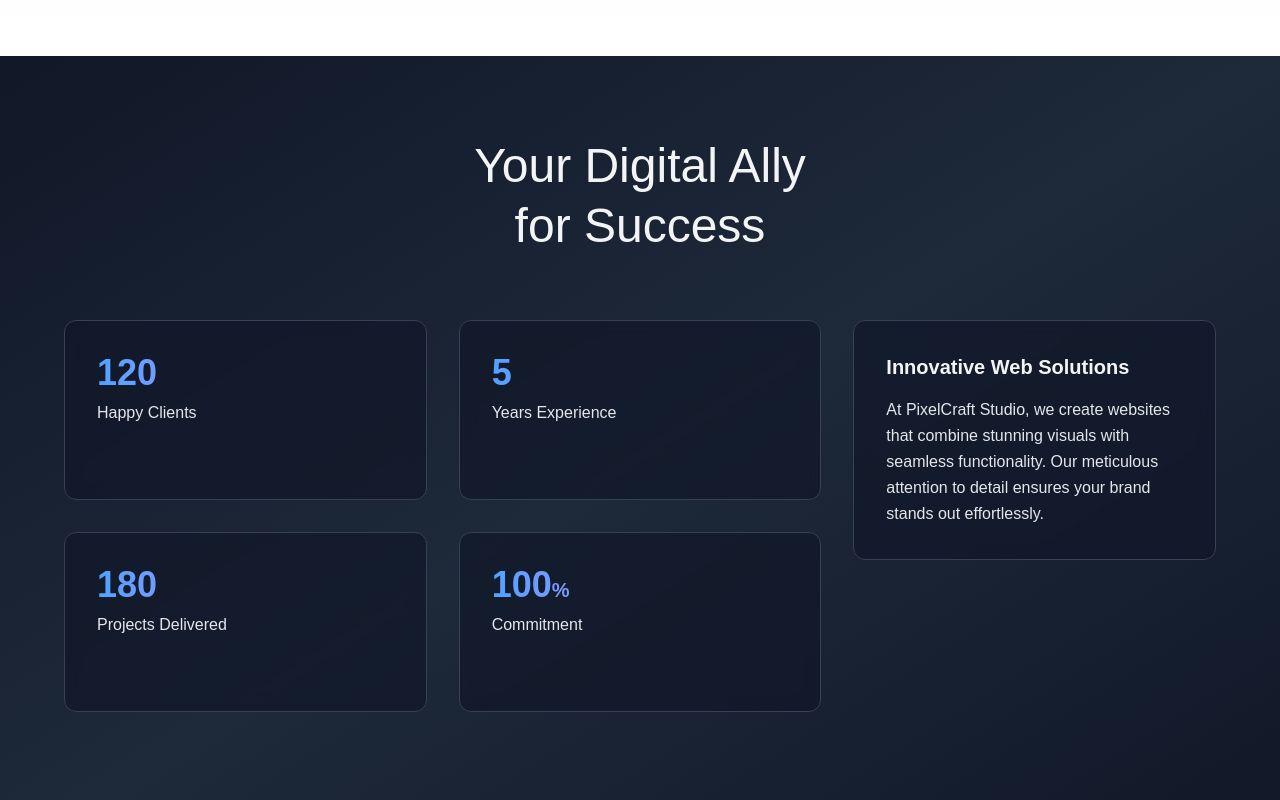
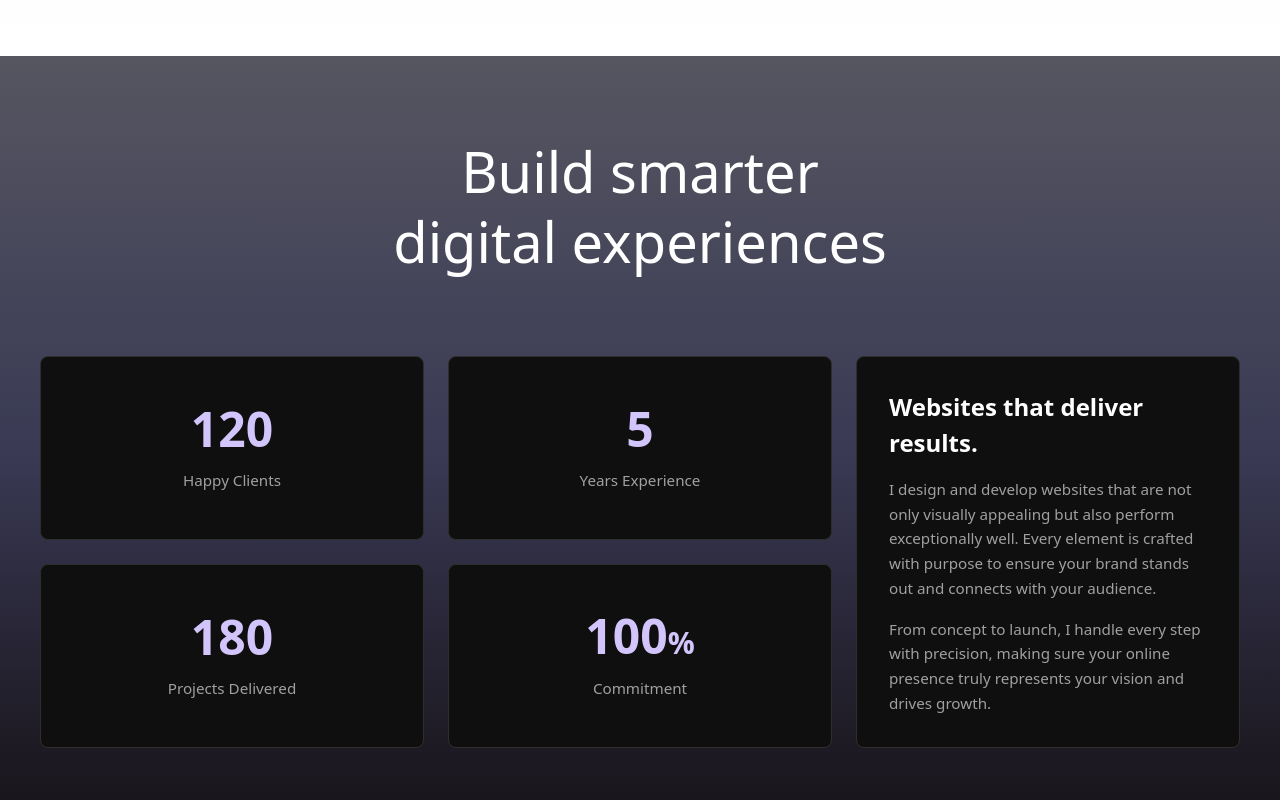
Before and after one commit to TarunGupta2602/Devora, a Next.js app: page / in a window 1280 px wide. Shown: the part 1520-2320 px from the top of the page. Built offline with nearby package versions, Linux system fonts and the light colour scheme.

Commit message:
some more issues ui

```diff
--- a/app/globals.css
+++ b/app/globals.css
@@ -1,3 +1,4 @@
+/* globals.css */
 @import "tailwindcss";
 
 :root {
@@ -22,14 +23,13 @@
 body {
   background: var(--background);
   color: var(--foreground);
-  font-family: Arial, Helvetica, sans-serif;
+  font-family: var(--font-sans), Arial, Helvetica, sans-serif;
 }
 
-@keyframes gridMove {
-  0% { background-position: 0 0; }
-  100% { background-position: 50px 50px; }
+.border-gradient-to-r {
+  border-image: linear-gradient(to right, rgba(59, 130, 246, 0.5), rgba(139, 92, 246, 0.5)) 1;
 }
-@keyframes wave {
-  0% { transform: translateX(0); }
-  100% { transform: translateX(-1440px); }
+
+html {
+  scroll-behavior: smooth;
 }
--- a/app/page.js
+++ b/app/page.js
@@ -1,7 +1,8 @@
+
 "use client";
 
 import React from 'react';
-import { motion, useInView } from 'framer-motion';
+import { motion, useInView, useScroll, useTransform, useSpring } from 'framer-motion';
 import { useState, useRef, useEffect } from 'react';
 import Image from 'next/image';
 import Head from 'next/head';
@@ -10,6 +11,7 @@ export default function HomePage() {
   const [openIndex, setOpenIndex] = useState(null);
   const ref = useRef(null);
   const isInView = useInView(ref, { once: false, amount: 0.2 });
+  const sectionRef = useRef(null);
 
   const portfolioImages = [
     "/image3.png",
@@ -96,20 +98,18 @@ export default function HomePage() {
     const cardRef = useRef(null);
     const cardIsInView = useInView(cardRef, { once: false, amount: 0.1, margin: "-5% 0px -5% 0px" });
 
-    // Debug log to verify step.number
     useEffect(() => {
       if (process.env.NODE_ENV === 'development') {
         console.log(`WorkflowStep ${index + 1}: step.number = ${step.number}`);
       }
     }, [step.number, index]);
 
-    // Define uniform size with increasing left and top margins for cards
     const cardStyles = [
-      'w-[90%] sm:w-[700px] h-[260px] mt-4 ml-4', // Card 1
-      'w-[90%] sm:w-[700px] h-[260px] mt-8 ml-8', // Card 2
-      'w-[90%] sm:w-[700px] h-[260px] mt-12 ml-12', // Card 3
-      'w-[90%] sm:w-[700px] h-[260px] mt-16 ml-16', // Card 4
-      'w-[90%] sm:w-[700px] h-[260px] mt-20 ml-22', // Card 5
+      'w-[90%] sm:w-[700px] h-[260px] mt-4 ml-4',
+      'w-[90%] sm:w-[700px] h-[260px] mt-8 ml-8',
+      'w-[90%] sm:w-[700px] h-[260px] mt-12 ml-12',
+      'w-[90%] sm:w-[700px] h-[260px] mt-16 ml-16',
+      'w-[90%] sm:w-[700px] h-[260px] mt-20 ml-22',
     ];
 
     return (
@@ -157,22 +157,45 @@ export default function HomePage() {
     );
   };
 
-  const StatNumber = ({ value, unit }) => {
+  const StatNumber = ({ value, unit, sectionRef }) => {
     const statRef = useRef(null);
     const isInView = useInView(statRef, { once: true, amount: 0.5 });
+    const count = useSpring(0, { stiffness: 100, damping: 30 });
+    const formattedCount = useTransform(count, (val) => Math.floor(val));
+
+    useEffect(() => {
+      if (isInView) {
+        count.set(value);
+      }
+    }, [isInView, count, value]);
+
+    const { scrollYProgress } = useScroll({
+      target: sectionRef,
+      offset: ["start end", "end start"],
+    });
+
+    const color = useTransform(
+      scrollYProgress,
+      [0, 0.5, 1],
+      [
+        'rgb(59, 130, 246)',
+        'rgb(139, 92, 246)',
+        'rgb(255, 255, 255)',
+      ]
+    );
 
     return (
       <motion.div
         ref={statRef}
-        className="text-2xl sm:text-3xl md:text-4xl font-bold mb-2 bg-gradient-to-r from-blue-400 to-purple-400 bg-clip-text text-transparent"
-        initial={{ opacity: 0 }}
-        animate={{ opacity: isInView ? 1 : 0 }}
+        className="text-3xl sm:text-4xl md:text-5xl font-bold mb-3 font-[var(--font-sans)]"
+        initial={{ opacity: 0, y: 20 }}
+        animate={{ opacity: isInView ? 1 : 0, y: isInView ? 0 : 20 }}
         transition={{ duration: 0.5 }}
       >
-        <span>
-          {value}
-          {unit && <span className="text-lg sm:text-xl">{unit}</span>}
-        </span>
+        <motion.span style={{ color }} className="inline-block">
+          <motion.span>{formattedCount}</motion.span>
+          {unit && <span className="text-xl sm:text-2xl md:text-3xl">{unit}</span>}
+        </motion.span>
       </motion.div>
     );
   };
@@ -333,52 +356,71 @@ export default function HomePage() {
         </div>
       </section>
 
-      <section className="relative min-h-[80vh] sm:min-h-screen bg-gradient-to-br from-gray-900 via-gray-800 to-gray-900 text-gray-100 py-12 sm:py-16 md:py-20 px-4 sm:px-6 overflow-hidden">
-        <div className="max-w-[90%] sm:max-w-6xl mx-auto">
+   <section
+  ref={sectionRef}
+  className="relative min-h-screen bg-gradient-to-b from-[#565661] via-[#393954] to-[#141014] text-white py-20 px-6 sm:px-8 overflow-hidden"
+>
+  <div className="max-w-[1200px] mx-auto">
+    {/* Heading */}
     <motion.div
-            className="text-center mb-8 sm:mb-12 md:mb-16"
+      className="text-center mb-20"
       initial={{ opacity: 0 }}
       animate={{ opacity: 1 }}
       transition={{ duration: 0.6 }}
     >
-            <h1 className="text-2xl sm:text-3xl md:text-4xl lg:text-5xl leading-tight">
-              Your Digital Ally
-              <br />
-              for Success
+      <h1 className="text-[2.5rem] sm:text-[3rem] md:text-[3.5rem] font-light leading-tight">
+        Build smarter <br />
+        <span className="font-medium">digital experiences</span>
       </h1>
     </motion.div>
-          <div className="grid grid-cols-1 sm:grid-cols-2 lg:grid-cols-3 gap-6 sm:gap-8 items-start">
-            <div className="sm:col-span-2 grid grid-cols-1 sm:grid-cols-2 gap-6 sm:gap-8">
+
+    {/* Stats + Description */}
+    <div className="grid grid-cols-1 md:grid-cols-3 gap-6">
+      {/* Stats Grid */}
+      <div className="grid grid-cols-2 gap-6 md:col-span-2">
         {stats.map((stat, index) => (
           <motion.div
             key={index}
-                  className="bg-gray-900/70 border border-gray-700 rounded-xl p-6 sm:p-8 min-h-[150px] sm:min-h-[180px] backdrop-blur-sm hover:scale-105 transition-transform duration-300"
-                  style={{ boxSizing: 'border-box' }}
+            className="bg-[#0F0F0F] border border-[#2E2E2E] rounded-lg p-6 flex flex-col items-center justify-center min-h-[150px]"
             initial={{ opacity: 0, y: 20 }}
             animate={{ opacity: 1, y: 0 }}
             transition={{ duration: 0.5, delay: index * 0.2 }}
           >
-                  <StatNumber value={stat.value} unit={stat.unit} />
-                  <div className="text-gray-200 text-sm sm:text-base">{stat.label}</div>
+            <div className="text-[2rem] sm:text-[2.5rem] font-semibold mb-1">
+              <StatNumber value={stat.value} unit={stat.unit} sectionRef={sectionRef} />
+            </div>
+            <div className="text-[0.95rem] text-[#A0A0A0]">{stat.label}</div>
           </motion.div>
         ))}
       </div>
+
+      {/* Description Card */}
       <motion.div
-              className="bg-gray-900/70 border border-gray-700 rounded-xl p-6 sm:p-8 min-h-[150px] sm:min-h-[180px] backdrop-blur-sm"
+        className="bg-[#0F0F0F] border border-[#2E2E2E] rounded-lg p-8 flex flex-col justify-center min-h-[312px] md:min-h-full"
         initial={{ opacity: 0, y: 20 }}
         animate={{ opacity: 1, y: 0 }}
-              transition={{ duration: 0.5, delay: 0.8 }}
+        transition={{ duration: 0.5, delay: 0.4 }}
       >
-              <h2 className="text-base sm:text-lg md:text-xl font-bold mb-4">Innovative Web Solutions</h2>
-              <p className="text-gray-200 text-sm sm:text-base leading-relaxed">
-                At PixelCraft Studio, we create websites that combine stunning visuals with seamless functionality. Our meticulous attention to detail ensures your brand stands out effortlessly.
+        <h2 className="text-[1.25rem] sm:text-[1.5rem] font-semibold mb-4">
+          Websites that deliver results.
+        </h2>
+        <p className="text-[#A0A0A0] text-[0.95rem] leading-relaxed mb-4">
+          I design and develop websites that are not only visually appealing but also perform
+          exceptionally well. Every element is crafted with purpose to ensure your brand stands out
+          and connects with your audience.
+        </p>
+        <p className="text-[#A0A0A0] text-[0.95rem] leading-relaxed">
+          From concept to launch, I handle every step with precision, making sure your online
+          presence truly represents your vision and drives growth.
         </p>
       </motion.div>
     </div>
   </div>
 </section>
 
-      <section className="relative min-h-[80vh] sm:min-h-screen bg-gradient-to-br from-gray-900 via-blue-600 to-gray-900 text-gray-100 py-12 sm:py-16 md:py-20 px-4 sm:px-6 overflow-hidden">
+
+
+      <section className="relative min-h-[80vh] sm:min-h-[60vh] bg-gradient-to-b from-[#141014] via-[#393954] to-[#4b374b] text-gray-100 py-12 sm:py-16 md:py-20 px-4 sm:px-6 overflow-hidden">
         <div className="max-w-[90%] sm:max-w-6xl mx-auto">
           <motion.div
             className="bg-gray-900/70 backdrop-blur-md border border-gray-700 rounded-xl p-4 sm:p-6 md:p-8"
@@ -407,7 +449,7 @@ export default function HomePage() {
         </div>
       </section>
 
-      <section className="relative min-h-[80vh] bg-gradient-to-br from-gray-900 via-blue-600 to-gray-900 text-gray-100 py-12 sm:py-16 md:py-20 px-4 sm:px-6 overflow-hidden">
+      <section className="relative min-h-[80vh] bg-gradient-to-b from-[#565661] via-[#393954] to-[#141014] text-gray-100 py-12 sm:py-16 md:py-20 px-4 sm:px-6 overflow-hidden">
         <div className="absolute inset-0 bg-gradient-to-br from-purple-900/20 via-blue-900/30 to-cyan-900/20"></div>
         <div className="relative z-10 max-w-[90%] sm:max-w-6xl mx-auto">
           <div className="grid grid-cols-1 md:grid-cols-2 gap-4 sm:gap-6">
@@ -552,7 +594,7 @@ export default function HomePage() {
       <section className="relative bg-white py-12 sm:py-16">
         <div className="sticky top-[20vh] sm:top-[40vh] transform -translate-y-1/2 z-10 bg-white/95 backdrop-blur-sm py-6 sm:py-8">
           <div className="text-center px-4 sm:px-6">
-            <h1 className="text-2xl sm:text-3xl md:text-4xl lg:text-5xl text-gray-900 font-bold">
+            <h1 className="text-4xl sm:text-3xl md:text-4xl lg:text-5xl text-gray-800 ">
               Our Creative
               <br />
               Process
```
Lines whose indentation alone changed are shown as unchanged.
